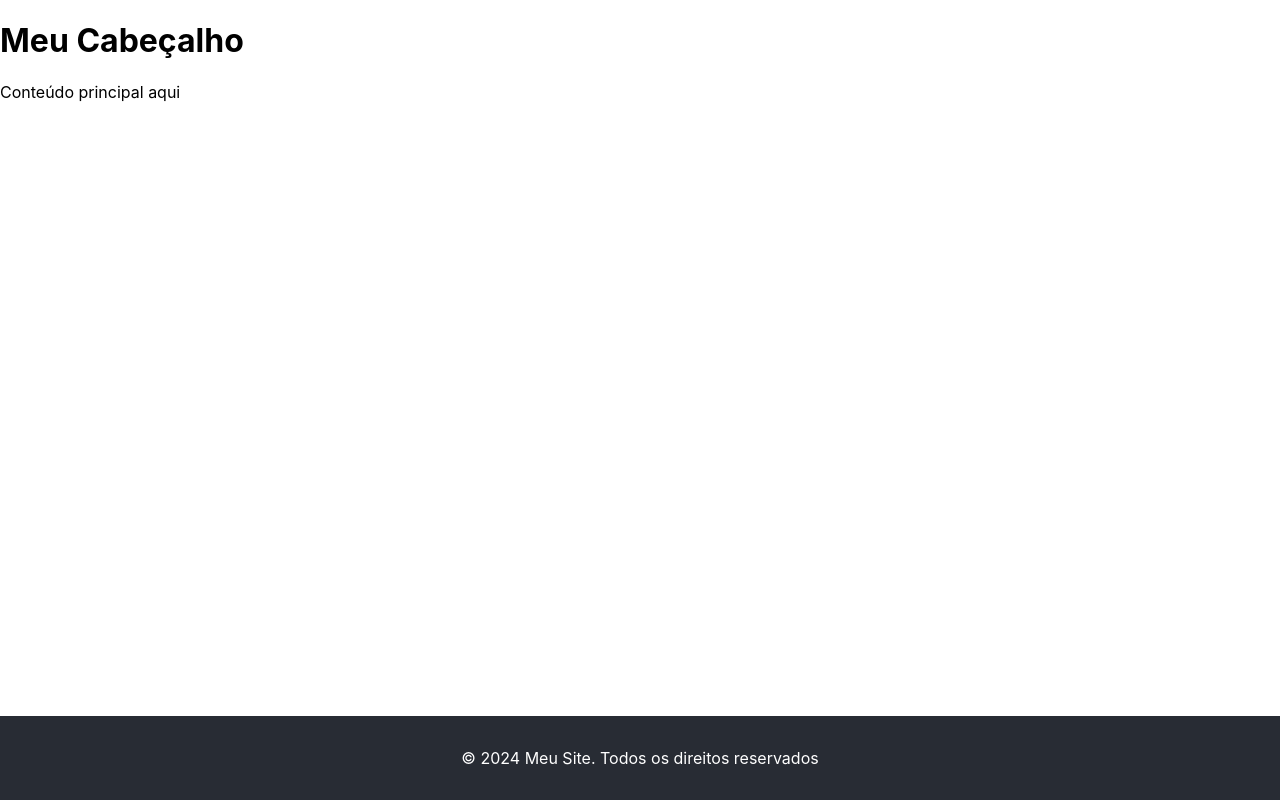
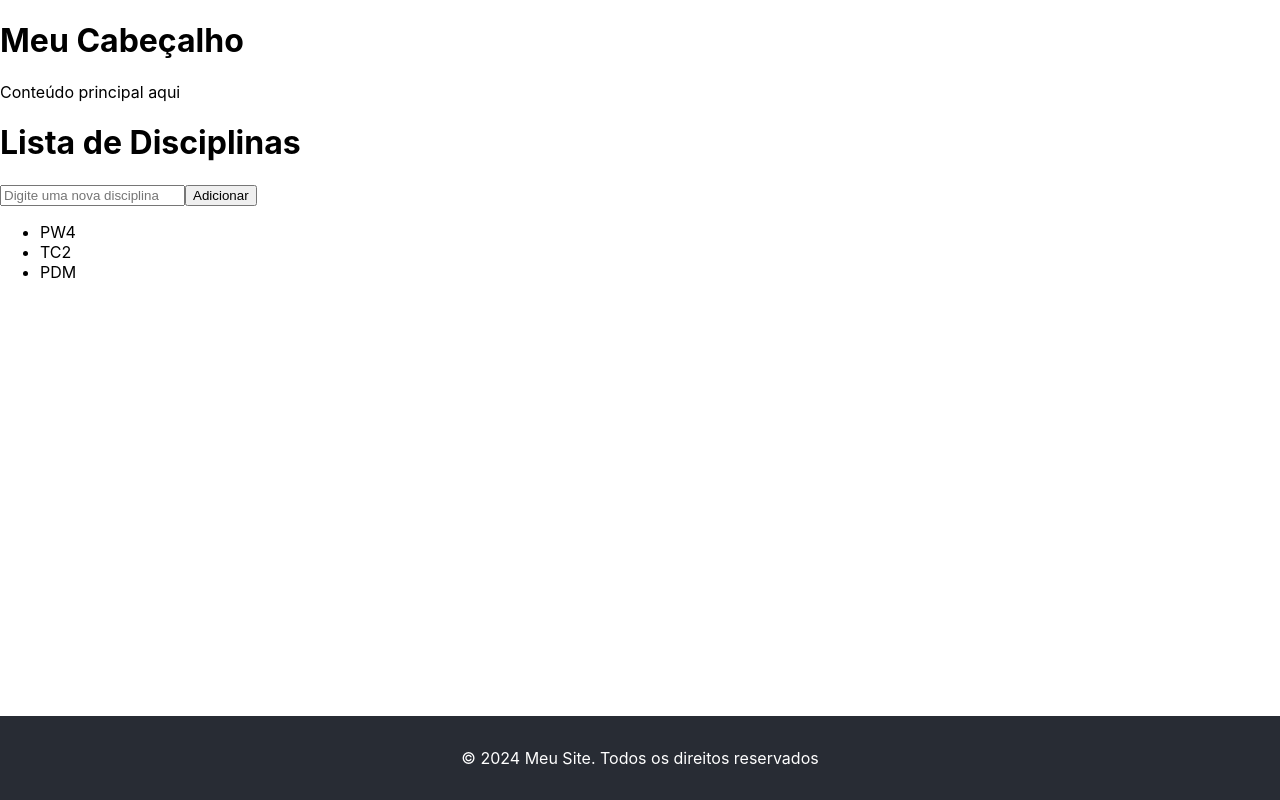
Before and after one commit to EduDD125/agenda_digital_professor, a React (Create React App) app: page / in a window 1280 px wide. Built offline with nearby package versions, Linux system fonts and the light colour scheme.

Commit message:
feat[ListaDeDisciplinas]: created and implemented a list of course component

```diff
--- a/src/App.js
+++ b/src/App.js
@@ -1,5 +1,7 @@
+import React from  'react'
 import Header from './components/header/header';
 import Footer from './components/footer/footer';
+import ListaDeDisciplinas from './components/listaDeDisciplinas/listaDeDisciplinas';
 import './App.css';
 
 function App() {
@@ -8,6 +10,7 @@ function App() {
       <Header />
       <main>
       <p>Conteúdo principal aqui</p>
+      {ListaDeDisciplinas()}
       </main>
       <Footer />
     </div>
--- /dev/null
+++ b/src/components/listaDeDisciplinas/listaDeDisciplinas.js
@@ -0,0 +1,35 @@
+import {useState} from 'react'
+
+export default function ListaDeDisciplinas() {
+    const [lista, setLista] = useState(['PW4','TC2', 'PDM']);
+    const [novaDisciplina, setNovaDisciplina] = useState('');
+
+    const handleChange = (event) => {
+        setNovaDisciplina(event.target.value)
+    };
+
+    const adicionarDisciplina = () => {
+        if (novaDisciplina.trim() !== '') {
+        setLista([...lista, novaDisciplina]);
+        setNovaDisciplina('');
+        }
+    }
+
+    return (
+        <div>
+            <h1>Lista de Disciplinas</h1>
+            <input
+                type="text"
+                value={novaDisciplina}
+                onChange={handleChange}
+                placeholder="Digite uma nova disciplina"
+            />
+            <button onClick={adicionarDisciplina}>Adicionar</button>
+            <ul>
+                {lista.map((tarefa, index) => (
+                    <li key={index}>{tarefa}</li>
+                ))}
+            </ul>
+        </div>
+    )
+}
```
